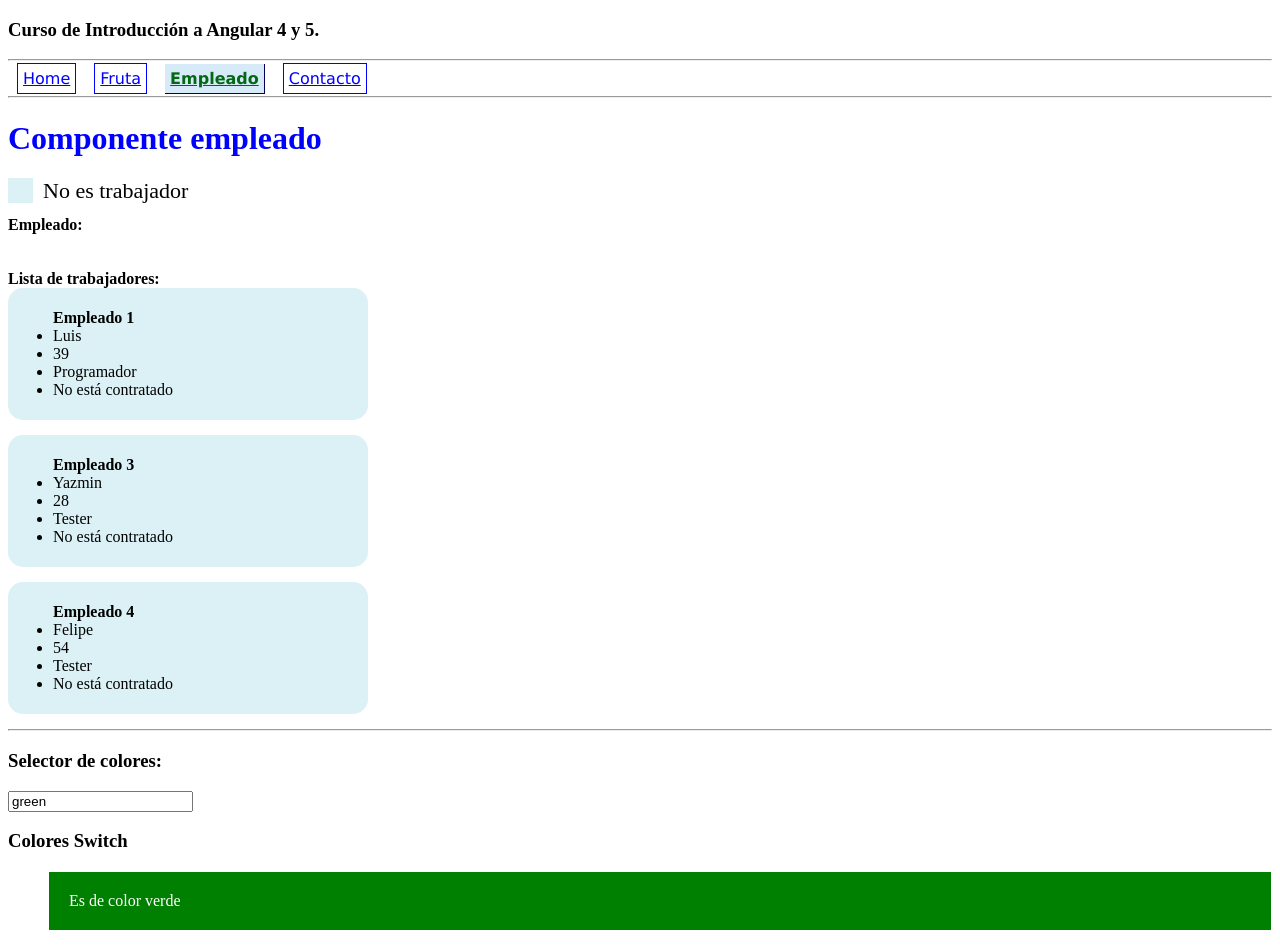
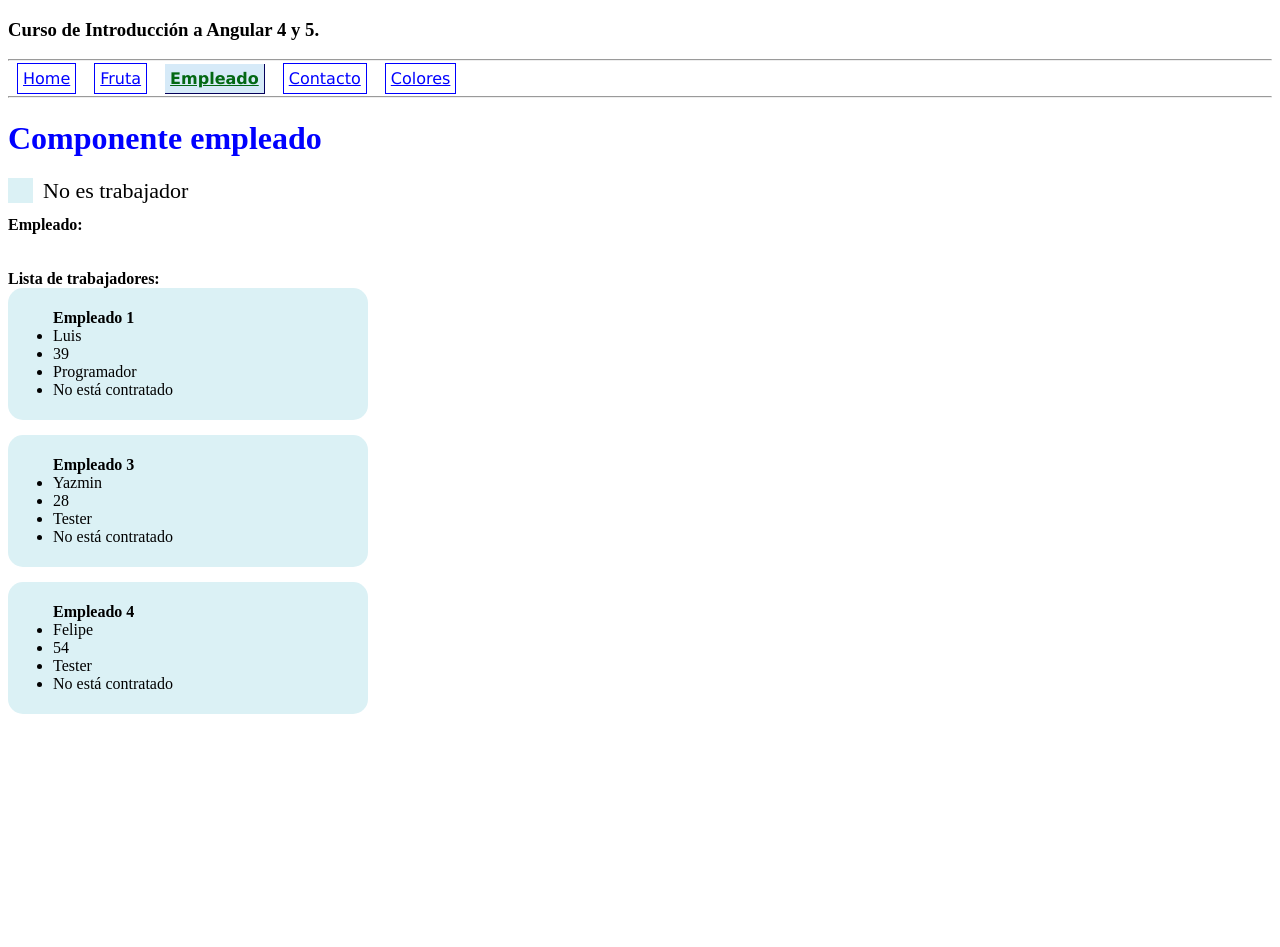
Before and after one commit to lhdzromero/test-angular-stackblitz, an Angular app: page /empleado in a window 1280 px wide. After the commit the page ends 800 px from the top, so only its background shows below. Built offline with nearby package versions, Linux system fonts and the light colour scheme.

Commit message:
5 files modified, 2 added

```diff
--- a/src/app/app.component.html
+++ b/src/app/app.component.html
@@ -5,9 +5,10 @@
   <a [routerLink]="['/fruta']" [routerLinkActive]="['mnuActivado']" >Fruta</a>
   <a [routerLink]="['/empleado']" [routerLinkActive]="['mnuActivado']" >Empleado</a>
   <a [routerLink]="['/contacto']" [routerLinkActive]="['mnuActivado']">Contacto</a>
+  <a [routerLink]="['/color']" [routerLinkActive]="['mnuActivado']">Colores</a>
 </nav>
 <hr />
 <!--<fruta-sec></fruta-sec>-->
 <!--<empleado-tag></empleado-tag>-->
+<!--<videojuegos></videojuegos>-->
 <router-outlet></router-outlet>
-<!--<videojuegos></videojuegos>-->
--- a/src/app/app.module.ts
+++ b/src/app/app.module.ts
@@ -11,12 +11,14 @@ import { EmpleadoComponent } from './empleados/empleado.component';
 import { VideojuegosComponent } from './videojuegos/videojuegos.component';
 import { HomeComponent } from './home/home.component';
 import { ContactoComponent } from './contacto/contacto.component';
+import { ColorComponent } from './color/color.component';
 
 @NgModule({
   imports:      [ BrowserModule, FormsModule, routing ],
   declarations: [ AppComponent,
                   HomeComponent,
                   ContactoComponent,
+                  ColorComponent,
                   HelloComponent,
                   FrutaComponent,
                   EmpleadoComponent,
--- a/src/app/app.routing.ts
+++ b/src/app/app.routing.ts
@@ -6,6 +6,7 @@ import { EmpleadoComponent } from './empleados/empleado.component';
 import { FrutaComponent } from './fruta/fruta.component';
 import { HomeComponent } from './home/home.component';
 import { ContactoComponent } from './contacto/contacto.component';
+import { ColorComponent } from './color/color.component';
 
 const appRoutes: Routes = [
   {path: '', component: HomeComponent},
@@ -13,6 +14,8 @@ const appRoutes: Routes = [
   {path: 'fruta', component: FrutaComponent},
   {path: 'contacto', component: ContactoComponent},
   {path: 'contacto/:page', component: ContactoComponent},
+  {path: 'color', component: ColorComponent},
+  {path: 'color/:color', component: ColorComponent},
   {path: '**', component: HomeComponent}
 ];
 
--- /dev/null
+++ b/src/app/color/color.component.html
@@ -0,0 +1,35 @@
+<h3>Selector de colores:</h3>
+<input type="text" [(ngModel)]="color"/>
+<h3>Colores Switch</h3>
+<ul [ngSwitch]="color"
+[style.border] = "color == 'red' ? '2px solid black' : '1px solid white' "
+[class.fondoAzul] = "color == 'blue'"
+>
+  <!--Al ser un dato de tipo string va entre '' -->
+  <li *ngSwitchCase="'red'"  [ngStyle]="{'background': color, 'color': 'white', 'padding': '20px' }" > Es de color rojo</li>
+
+  <li *ngSwitchCase="'green'"  [ngStyle]="{'background': color, 'color': 'white', 'padding': '20px' }" > Es de color verde</li>
+
+  <li *ngSwitchCase="'blue'"  [ngStyle]="{'background': color, 'color': 'white', 'padding': '20px' }" > Es de color azul</li>
+
+  <li *ngSwitchCase="'pink'"  [ngStyle]="{'background': color, 'color': 'white', 'padding': '20px' }" > Es de color rosa</li>
+
+  <li *ngSwitchCase="'yellow'"  [ngStyle]="{'background': color, 'color': 'white', 'padding': '20px' }" > Es de color amarillo</li>
+
+  <li *ngSwitchCase="'gray'"  [ngStyle]="{'background': color, 'color': 'white', 'padding': '20px' }" > Es de color gris</li>
+
+  <li *ngSwitchCase="'cyan'"  [ngStyle]="{'background': color, 'color': 'white', 'padding': '20px' }" > Es de color turquesa</li>
+
+ <li *ngSwitchCase="'orange'"  [ngStyle]="{'background': color, 'color': 'white', 'padding': '20px' }" > Es de color naranja</li>
+
+ <li *ngSwitchCase="'brown'"  [ngStyle]="{'background': color, 'color': 'white', 'padding': '20px' }" > Es de color cafe</li>
+
+ <li *ngSwitchCase="'violet'"  [ngStyle]="{'background': color, 'color': 'white', 'padding': '20px' }" > Es de color violeta</li>
+
+ <li *ngSwitchCase="'chocolate'"  [ngStyle]="{'background': color, 'color': 'white', 'padding': '20px' }" > Es de color chocolate</li>
+
+<li *ngSwitchCase="'purple'"  [ngStyle]="{'background': color, 'color': 'white', 'padding': '20px' }" > Es de color morado</li>
+
+ <li *ngSwitchDefault [ngClass]="['defaultFondo', 'defaultLetra']" > No hay color seleccionado</li>
+
+</ul>
--- /dev/null
+++ b/src/app/color/color.component.ts
@@ -0,0 +1,22 @@
+import { Component } from '@angular/core';
+import { Router, ActivatedRoute, Params } from '@angular/router';
+
+@Component({
+  selector: 'color',
+  templateUrl: './color.component.html'
+})
+
+export class ColorComponent{
+    public color:String = 'green';
+
+    constructor(
+      private _route:ActivatedRoute,
+      private _router: Router )
+      { }
+
+  ngOnInit(){
+    this._route.params.forEach((p: Params) =>{
+      this.color = p['color'];
+    });
+  }
+}
--- a/src/app/empleados/empleado.component.html
+++ b/src/app/empleados/empleado.component.html
@@ -33,40 +33,3 @@
       </ul>
     </div>
 </div>
-
-<hr/>
-<h3>Selector de colores:</h3>
-<input type="text" [(ngModel)]="color"/>
-<h3>Colores Switch</h3>
-<ul [ngSwitch]="color"
-[style.border] = "color == 'red' ? '2px solid black' : '1px solid white' "
-[class.fondoAzul] = "color == 'blue'"
->
-  <!--Al ser un dato de tipo string va entre '' -->
-  <li *ngSwitchCase="'red'"  [ngStyle]="{'background': color, 'color': 'white', 'padding': '20px' }" > Es de color rojo</li>
-
-  <li *ngSwitchCase="'green'"  [ngStyle]="{'background': color, 'color': 'white', 'padding': '20px' }" > Es de color verde</li>
-
-  <li *ngSwitchCase="'blue'"  [ngStyle]="{'background': color, 'color': 'white', 'padding': '20px' }" > Es de color azul</li>
-
-  <li *ngSwitchCase="'pink'"  [ngStyle]="{'background': color, 'color': 'white', 'padding': '20px' }" > Es de color rosa</li>
-
-  <li *ngSwitchCase="'yellow'"  [ngStyle]="{'background': color, 'color': 'white', 'padding': '20px' }" > Es de color amarillo</li>
-
-  <li *ngSwitchCase="'gray'"  [ngStyle]="{'background': color, 'color': 'white', 'padding': '20px' }" > Es de color gris</li>
-
-  <li *ngSwitchCase="'cyan'"  [ngStyle]="{'background': color, 'color': 'white', 'padding': '20px' }" > Es de color turquesa</li>
-
- <li *ngSwitchCase="'orange'"  [ngStyle]="{'background': color, 'color': 'white', 'padding': '20px' }" > Es de color naranja</li>
-
- <li *ngSwitchCase="'brown'"  [ngStyle]="{'background': color, 'color': 'white', 'padding': '20px' }" > Es de color cafe</li>
-
- <li *ngSwitchCase="'violet'"  [ngStyle]="{'background': color, 'color': 'white', 'padding': '20px' }" > Es de color violeta</li>
-
- <li *ngSwitchCase="'chocolate'"  [ngStyle]="{'background': color, 'color': 'white', 'padding': '20px' }" > Es de color chocolate</li>
-
-<li *ngSwitchCase="'purple'"  [ngStyle]="{'background': color, 'color': 'white', 'padding': '20px' }" > Es de color morado</li>
-
- <li *ngSwitchDefault [ngClass]="['defaultFondo', 'defaultLetra']" > No hay color seleccionado</li>
-
-</ul>
--- a/src/app/empleados/empleado.component.ts
+++ b/src/app/empleados/empleado.component.ts
@@ -13,7 +13,7 @@ export class EmpleadoComponent{
   public trabajadores:Array<Empleado>;
   public trabajadorExterno:boolean;
   public theCheckbox = false;
-  public color:String;
+
 
   constructor(){
     this.empleado = new Empleado('Veronica', 45, 'Cocinera', true);
@@ -25,7 +25,6 @@ export class EmpleadoComponent{
       new Empleado('Paola', 20, 'Becaria', true)
     ];
     this.trabajadorExterno = false;
-    this.color = 'green';
   }
 
   ngOnInit(){
```
